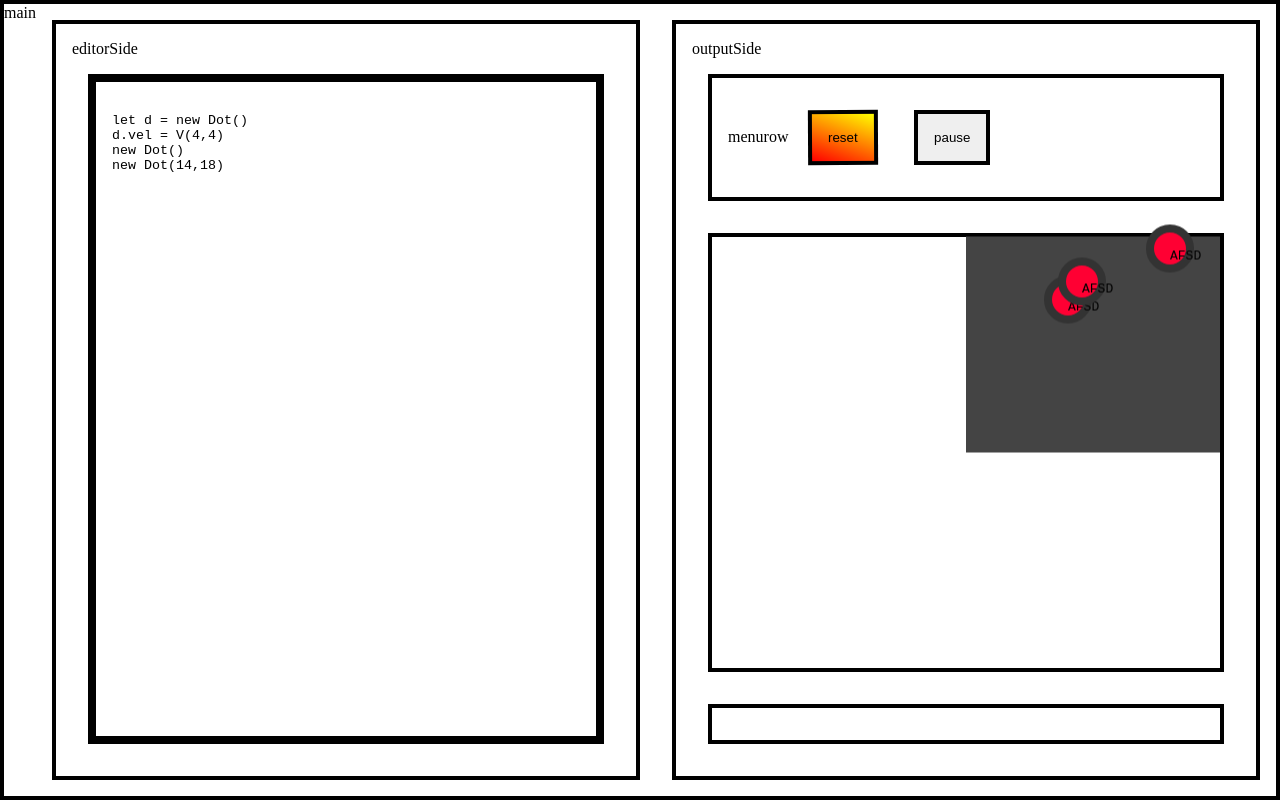
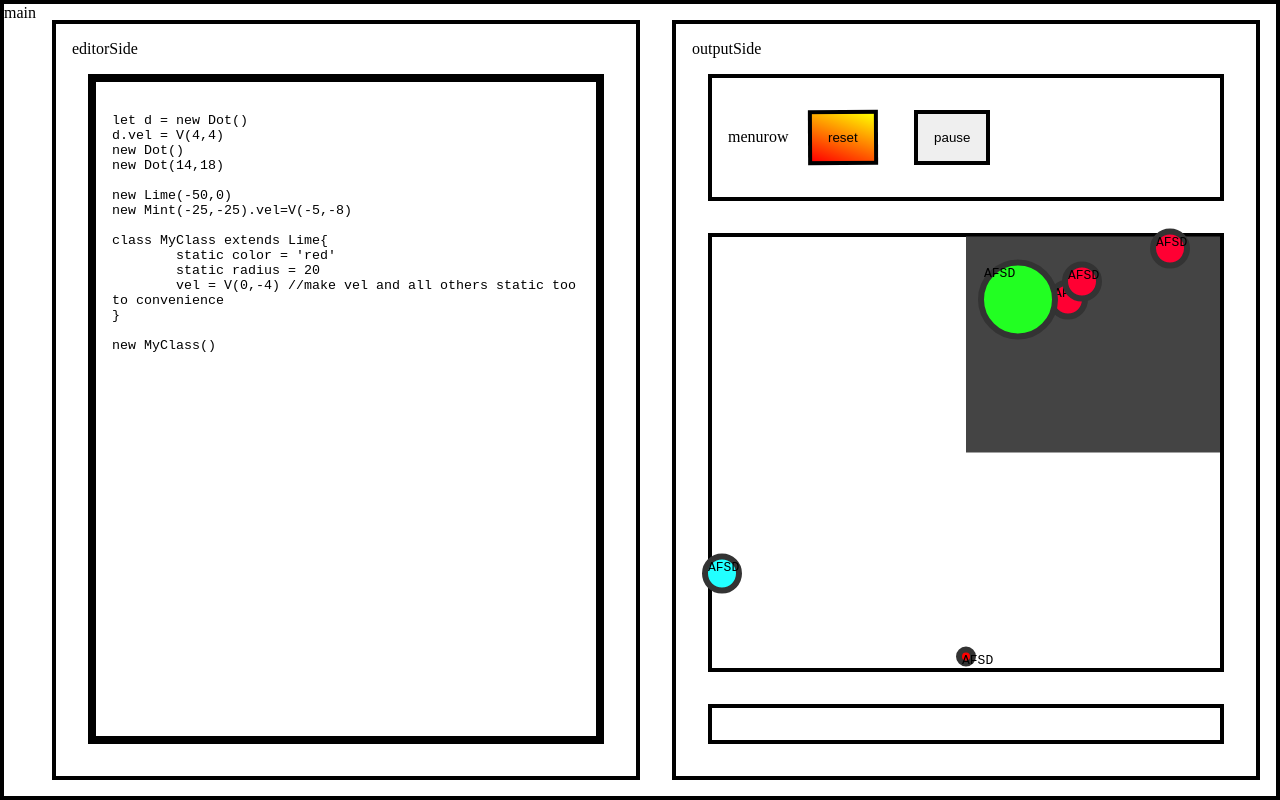
Before and after one commit to va9iff/Vibrant, a plain HTML site: page index.html in a window 1280 px wide. Drawn offline with Linux system fonts and the light colour scheme.

Commit message:
radius also works like color did and making classes is easier but there is that static thing. time to make some default species and collision functions

```diff
--- a/Dot.js
+++ b/Dot.js
@@ -25,6 +25,7 @@ class Dot{
 
     this.visual()
     this.color = this.constructor.color
+    this.radius = this.constructor.radius
     // this.
 
     allDots.push(this)
@@ -33,6 +34,11 @@ class Dot{
 
   set color(newcolor){
     this.vis.style.backgroundColor = newcolor
+  }
+
+  set radius(newradius){
+    this.vis.style.width = newradius + 'px'
+    this.vis.style.height = newradius + 'px'
   }
 
   // defines how to look. it takes the node that which to add itself as argument
@@ -45,8 +51,8 @@ class Dot{
     // vis.style.left = '0px'
     // vis.style.backgroundColor = this.color
     // vis.style.backgroundColor = this.color
-    vis.style.width = this.radius + 'px'
-    vis.style.height = this.radius + 'px'
+    // vis.style.width = this.radius + 'px'
+    // vis.style.height = this.radius + 'px'
 
     output.append(vis)
 
--- a/app.js
+++ b/app.js
@@ -4,6 +4,16 @@ d.vel = V(4,4)
 new Dot()
 new Dot(14,18)
 
+new Lime(-50,0)
+new Mint(-25,-25).vel=V(-5,-8)
+
+class MyClass extends Lime{
+	static color = 'red'
+	static radius = 20
+	vel = V(0,-4) //make vel and all others static too to convenience
+}
+
+new MyClass()
 `
 
 restart()
--- a/colors.js
+++ b/colors.js
@@ -24,9 +24,10 @@ class Lime extends Dot{
 }
 
 class Mint extends Dot{
-	 color  = '#22ffff'
+	 static color  = '#22ffff'
+	 static radius = 40
 }
 
 class Pink extends Dot{
-	 color = '#f2f'
+	 static color = '#f2f'
 }
--- a/style.css
+++ b/style.css
@@ -81,10 +81,12 @@ body {
 	height: 40px;
 	width: 40px;
 	border: none;
-	border: 8px solid #333;
+	border: 6px solid #333;
 	transform: translate(-50%, -50%) scaleY(-1);
 	margin: 0;
-	transition: linear 180ms
+	transition: linear 180ms;
+	padding: 0;
+	margin: 0;
 }
 
 .resetongoing{
@@ -113,3 +115,9 @@ body {
 		transform: rotate(-2deg);
 	}
 }
+
+
+#start{
+	z-index: 99999;
+	position: relative;
+}
```
